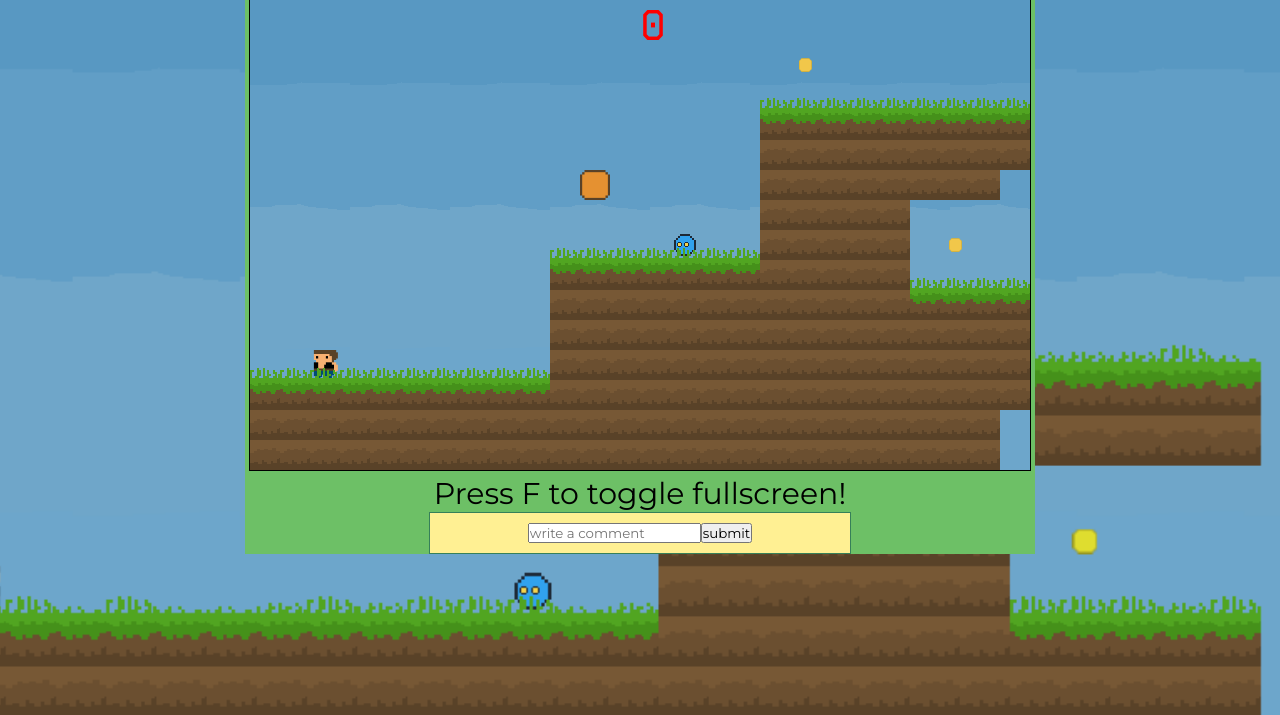
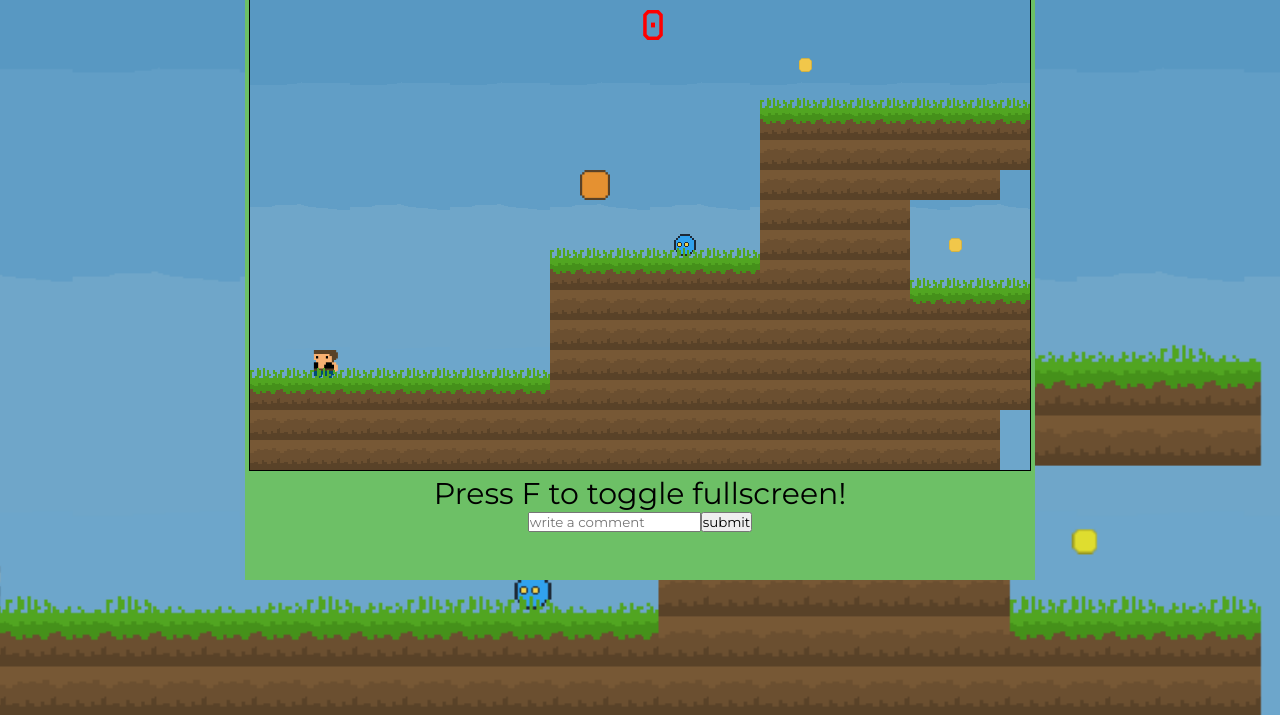
Before and after one commit to Asheepun/ABoyandhisBox, a website: page view/game.html in a window 1280 px wide. Shown: the part 85-800 px from the top of the page. Drawn offline with nearby package versions, Linux system fonts and the light colour scheme; files whose address does not match are found by name.

Commit message:
Add files via upload

```diff
--- a/public/css/main.css
+++ b/public/css/main.css
@@ -14,6 +14,7 @@ body {
 
 #main {
     width:790px;
+    height:591px;
     margin:0px auto;
     background:#6dc066;
     text-align:center;
@@ -32,22 +33,6 @@ body {
     width:40px;
     border-radius:10px;
     border:1px solid darkblue;
-}
-
-#comment-section {
-    background:#fff093;
-    border:1px solid #368059;
-    width:400px;
-    margin:0px auto;
-    padding:10px;
-    text-align:center;
-}
-
-.comment {
-    font-size:20px;
-    border:1px solid black;
-    margin:10px auto;
-
 }
 
 a {
```
